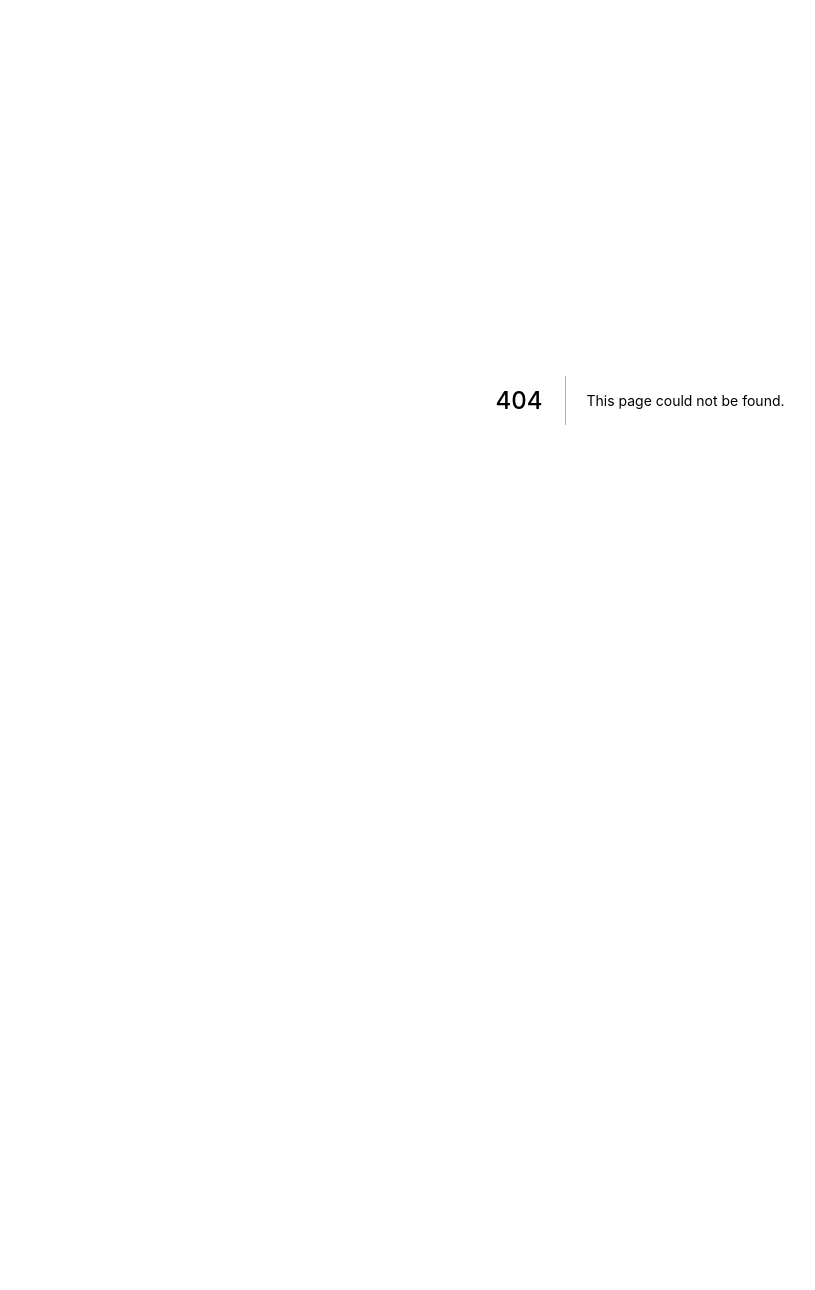
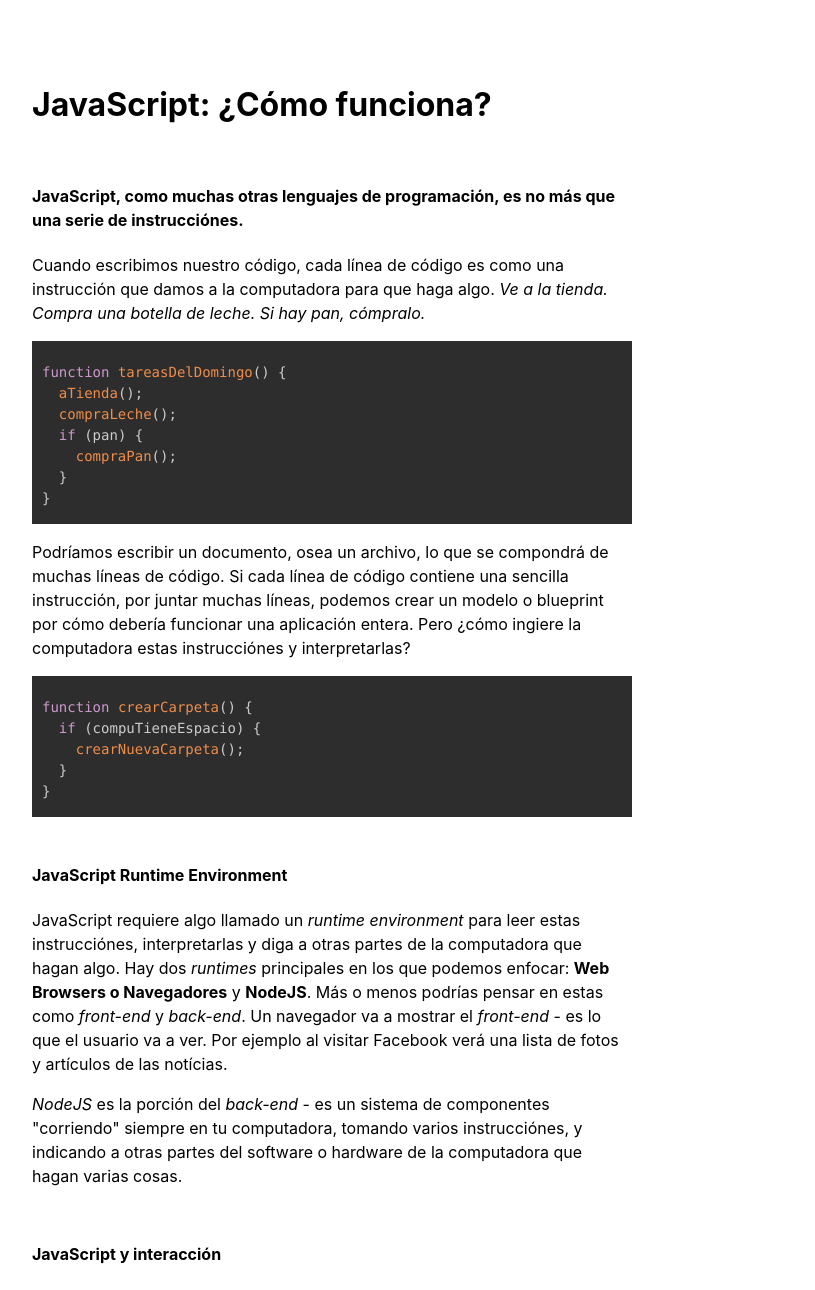
Before and after one commit to chriswillsflannery/chriswillsflannery, a Next.js app: page /posts/esp/javascriptComoFunciona in a window 1280 px wide. Before the commit this address had no page. Shown: the top 1290 px of the page, without its empty margins (0-815 px from the left). Before the commit the page ends 800 px from the top, so only its background shows below. Built offline with nearby package versions, Linux system fonts and the light colour scheme.

Commit message:
javascript como funciona

```diff
--- a/pages/index.tsx
+++ b/pages/index.tsx
@@ -88,6 +88,11 @@ const Home: NextPage = () => {
         ) : (
           <>
             <p>
+              <Link href="./posts/esp/javascriptComoFunciona">
+                24 Oct 2022: JavaScript: ¿Cómo funciona?
+              </Link>
+            </p>
+            <p>
               <Link href="./posts/esp/javaScriptVariables">
                 22 Oct 2022: JavaScript: Variables y tipos primitivos
               </Link>
--- /dev/null
+++ b/pages/posts/esp/javascriptComoFunciona.tsx
@@ -0,0 +1,97 @@
+import type { NextPage } from 'next'
+import Head from 'next/head'
+import Link from 'next/link';
+import { useEffect } from 'react';
+import Prism from 'prismjs';
+import "prismjs/components/prism-typescript";
+import "prismjs/components/prism-jsx";
+import "prismjs/components/prism-tsx";
+
+import styles from '../../../styles/Home.module.css';
+import HL from '../../components/HorizontalLine';
+import CodeBlock from '../../components/CodeBlock';
+
+const link = { color: 'darkSlateBlue' };
+
+const genericIf = `
+function tareasDelDomingo() {
+  aTienda();
+  compraLeche();
+  if (pan) {
+    compraPan();
+  }
+}
+`;
+
+const compuIf = `
+function crearCarpeta() {
+  if (compuTieneEspacio) {
+    crearNuevaCarpeta();
+  }
+}
+`;
+
+const changeHeartColor = `
+function onCorazonClic() {
+  if (corazon.color === 'transparente') {
+    corazon.color = 'rojo';
+  }
+}
+`;
+
+const JavaScriptQueEs: NextPage = () => {
+  useEffect(() => {
+    const highlight = async () => {
+      await Prism.highlightAll();
+    }
+    highlight();
+  }, []);
+
+  return (
+    <div className={styles.container}>
+      <Head>
+        <title>ChrisWF.</title>
+        <meta name="description" content="Generated by create next app" />
+        <link rel="icon" href="/favicon.ico" />
+      </Head>
+
+      <main className={styles.articleMain}>
+        <h1>{`JavaScript: ¿Cómo funciona?`}</h1>
+        <HL />
+
+        <article style={{ maxWidth: '600px', lineHeight: '24px'}}>
+          <h4>JavaScript, como muchas otras lenguajes de programación, es no más que una serie de instrucciónes.</h4>
+          <p>Cuando escribimos nuestro código, cada línea de código es como una instrucción que damos a la computadora para que haga algo. <i>Ve a la tienda. Compra una botella de leche. Si hay pan, cómpralo.</i></p>
+          <CodeBlock code={genericIf} />
+          <p>Podríamos escribir un documento, osea un archivo, lo que se compondrá de muchas líneas de código. Si cada línea de código contiene una sencilla instrucción, por juntar muchas líneas, podemos crear un modelo o blueprint por cómo debería funcionar una aplicación entera. Pero ¿cómo ingiere la computadora estas instrucciónes y interpretarlas?</p>
+          <CodeBlock code={compuIf} />
+        </article>
+        <HL />
+
+        <article style={{ maxWidth: '600px', lineHeight: '24px'}}>
+          <h4>JavaScript Runtime Environment</h4>
+          <p>JavaScript requiere algo llamado un <i>runtime environment</i> para leer estas instrucciónes, interpretarlas y diga a otras partes de la computadora que hagan algo. Hay dos <i>runtimes</i> principales en los que podemos enfocar: <b>Web Browsers o Navegadores</b> y <b>NodeJS</b>. Más o menos podrías pensar en estas como <i>front-end</i> y <i>back-end</i>. Un navegador va a mostrar el <i>front-end</i> - es lo que el usuario va a ver. Por ejemplo al visitar Facebook verá una lista de fotos y artículos de las notícias. </p>
+          <p><i>NodeJS</i> es la porción del <i>back-end</i> - es un sistema de componentes &quot;corriendo&quot; siempre en tu computadora, tomando varios instrucciónes, y indicando a otras partes del software o hardware de la computadora que hagan varias cosas.</p>
+        </article>
+        <HL />
+
+        <article style={{ maxWidth: '600px', lineHeight: '24px'}}>
+          <h4>JavaScript y interacción</h4>
+          <p>Cuando hablamos de las aplicaciónes del web, JavaScript es la única lenguaje de programación que puede indicar al navegador lo que debe hacer. <a style={link} href="./javaScriptQueEs">JavaScript funciona junto a HTML y CSS</a> a proveer una página del web la interactividad - por ejemplo cuando un usuario hace <i>clic</i> un <a style={link} href="./javaScriptVariables">ícono del corazón para <i>like</i> un post</a>, JavaScript puede &quot;capturar&quot; este evento y decir a la página del web que pinte un corazón rojo en vez de transparent para mostrar que este post ya esta &quot;liked&quot;.</p>
+          <CodeBlock code={changeHeartColor} />
+        </article>
+        <HL />
+      </main>
+
+      <footer className={styles.footer}>
+        <p>
+          <Link href="../../">
+            Home
+          </Link>
+        </p>
+      </footer>
+    </div>
+  )
+}
+
+export default JavaScriptQueEs
```
